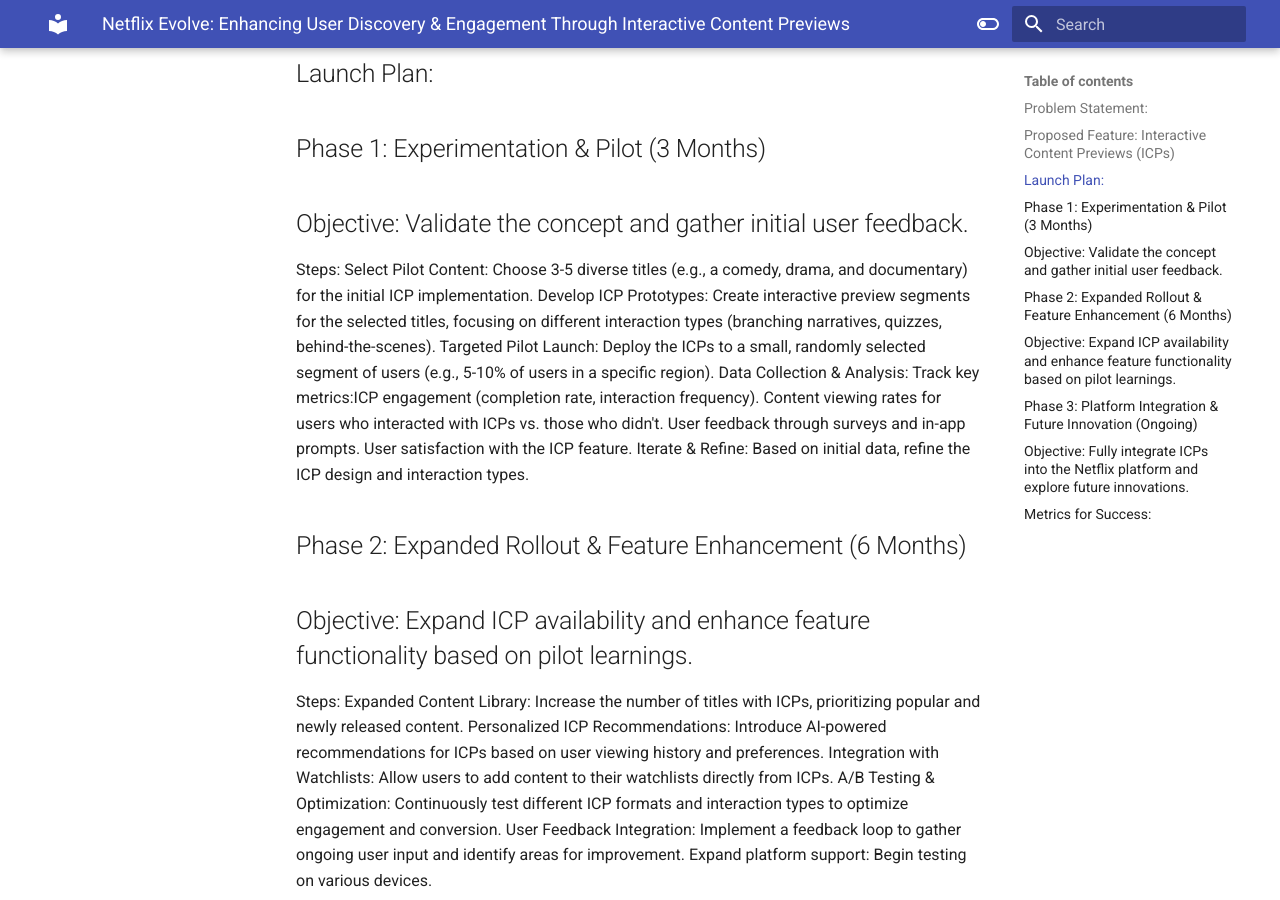
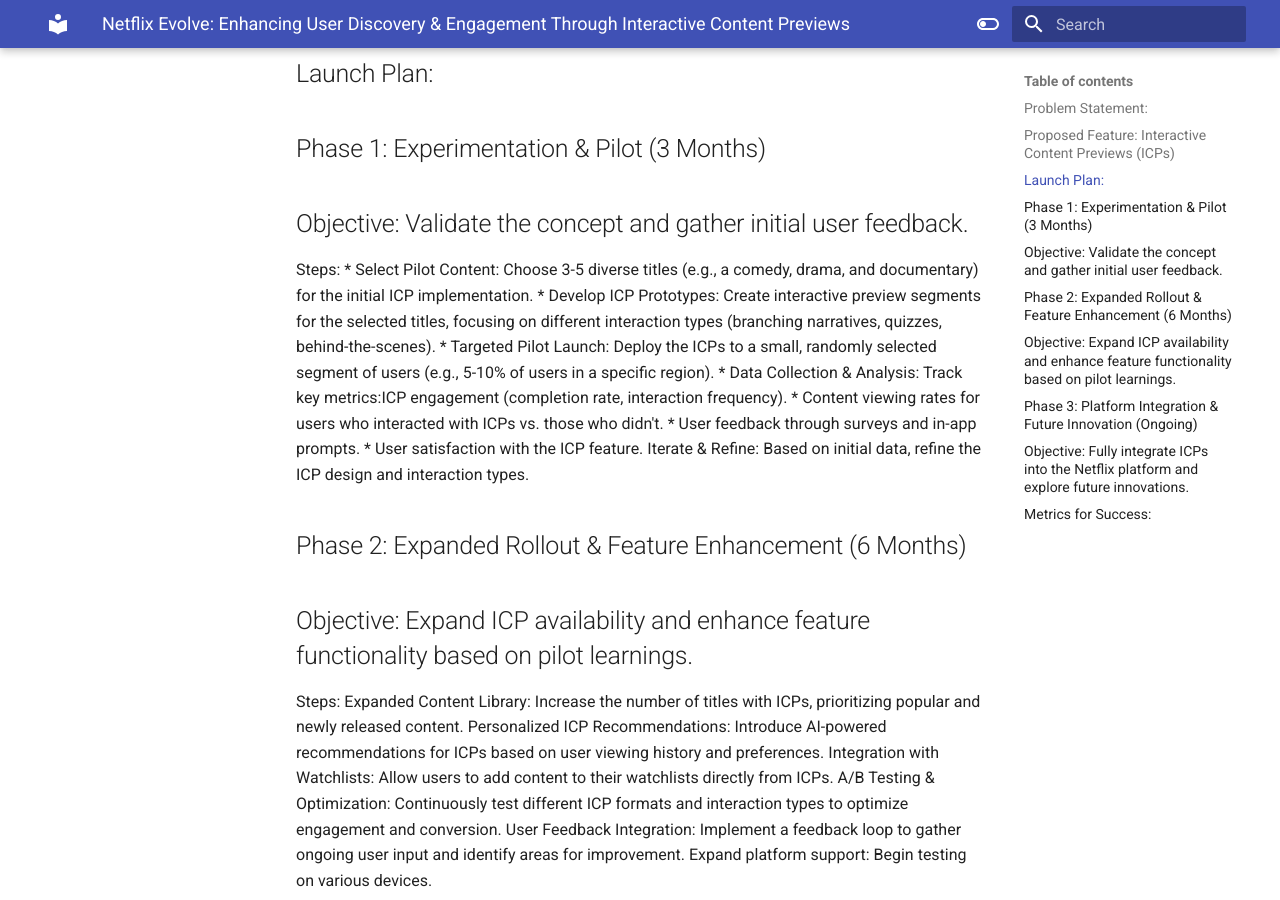
Before and after one commit to naveedhsk/ai-reliability-rag, an MkDocs documentation site: the page built from docs/netflix-evolve.md, in a window 1280 px wide and 900 px high, scrolled down 734 px. Built offline with MkDocs 1.6.1 and Material for MkDocs 9.7.7, drawn with Linux system fonts in a browser that asks for light colours.

```diff
--- a/docs/netflix-evolve.md
+++ b/docs/netflix-evolve.md
@@ -18,13 +18,13 @@ These previews will include:
 ## Phase 1: Experimentation & Pilot (3 Months)
 ## Objective: Validate the concept and gather initial user feedback.
 Steps:
-Select Pilot Content: Choose 3-5 diverse titles (e.g., a comedy, drama, and documentary) for the initial ICP implementation.
-Develop ICP Prototypes: Create interactive preview segments for the selected titles, focusing on different interaction types (branching narratives, quizzes, behind-the-scenes).
-Targeted Pilot Launch: Deploy the ICPs to a small, randomly selected segment of users (e.g., 5-10% of users in a specific region).
-Data Collection & Analysis: Track key metrics:ICP engagement (completion rate, interaction frequency).
-Content viewing rates for users who interacted with ICPs vs. those who didn't.
-User feedback through surveys and in-app prompts.
-User satisfaction with the ICP feature.
+* Select Pilot Content: Choose 3-5 diverse titles (e.g., a comedy, drama, and documentary) for the initial ICP implementation.
+* Develop ICP Prototypes: Create interactive preview segments for the selected titles, focusing on different interaction types (branching narratives, quizzes, behind-the-scenes).
+* Targeted Pilot Launch: Deploy the ICPs to a small, randomly selected segment of users (e.g., 5-10% of users in a specific region).
+* Data Collection & Analysis: Track key metrics:ICP engagement (completion rate, interaction frequency).
+* Content viewing rates for users who interacted with ICPs vs. those who didn't.
+* User feedback through surveys and in-app prompts.
+* User satisfaction with the ICP feature.
 Iterate & Refine: Based on initial data, refine the ICP design and interaction types.
 
 ## Phase 2: Expanded Rollout & Feature Enhancement (6 Months)
```
